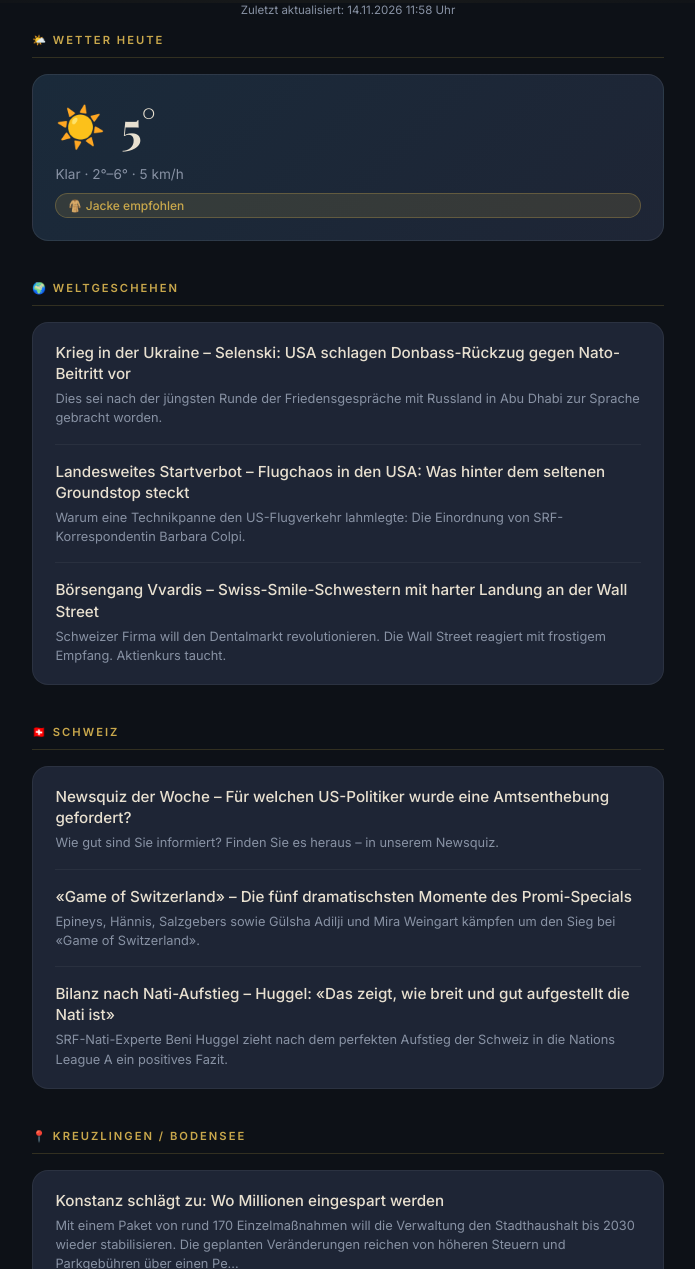
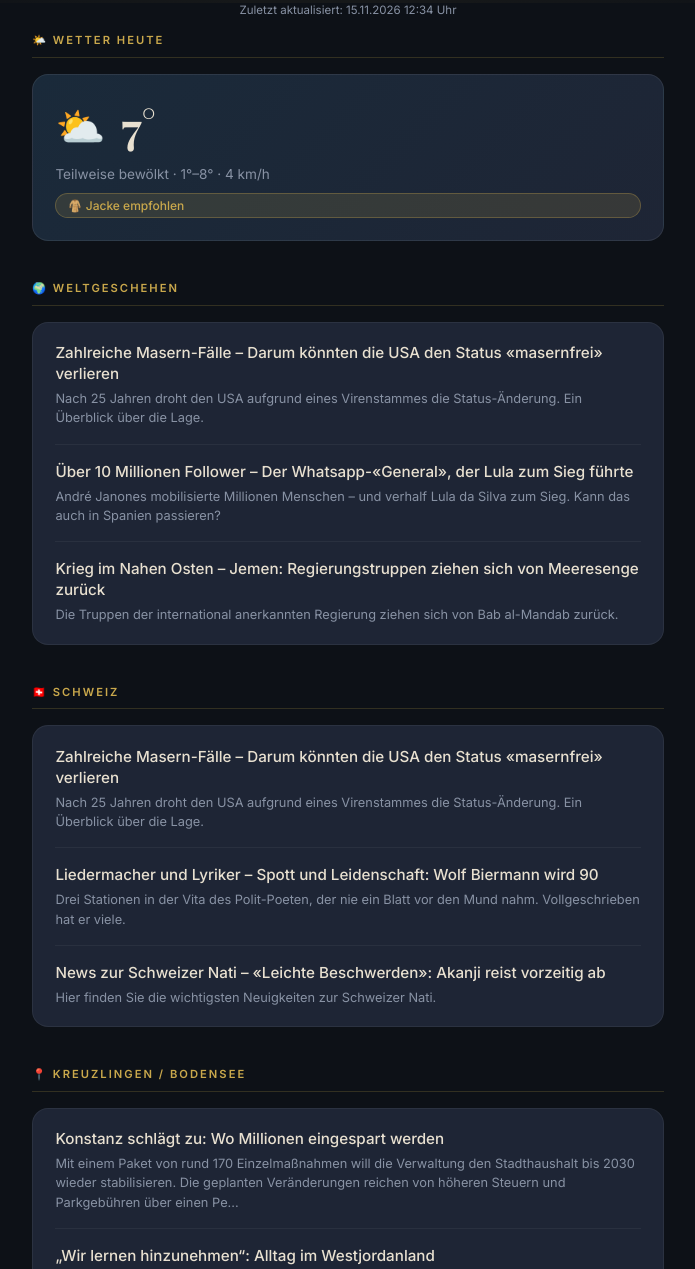
Before and after one commit to marcelbornhauser-sudo/noey-briefing, a plain HTML site: page index.html in a window 1280 px wide. Shown: the part 797-2066 px from the top of the page, without its empty margins (292-987 px from the left). Drawn offline with nearby package versions, Linux system fonts and the light colour scheme; a web font is replaced by a local one.

Commit message:
Daily briefing update 2026-11-15

```diff
--- a/index.html
+++ b/index.html
@@ -65,22 +65,22 @@ body { background: var(--night); color: var(--text); font-family: 'Inter', sans-
 </svg>
 </div>
 <h1 class="greeting">Guten Morgen<em>von Noey</em></h1>
-<div class="date-pill">Samstag, 14. November 2026</div>
+<div class="date-pill">Sonntag, 15. November 2026</div>
 <div class="scroll-hint">▼ SCROLLEN</div>
 </div>
 
 <div class="content">
-<p class="updated-time">Zuletzt aktualisiert: 14.11.2026 11:58 Uhr</p>
+<p class="updated-time">Zuletzt aktualisiert: 15.11.2026 12:34 Uhr</p>
 
 <div class="section">
 <div class="section-header">🌤️ Wetter heute</div>
 <div class="weather-card">
 <div class="weather-main">
-<span class="weather-icon">☀️</span>
-<span class="weather-temp">5°</span>
+<span class="weather-icon">⛅</span>
+<span class="weather-temp">7°</span>
 </div>
 <div class="weather-details">
-<span>Klar · 2°–6° · 5 km/h</span>
+<span>Teilweise bewölkt · 1°–8° · 4 km/h</span>
 <span class="badge badge-warning">🧥 Jacke empfohlen</span>
 </div>
 </div>
@@ -89,28 +89,28 @@ body { background: var(--night); color: var(--text); font-family: 'Inter', sans-
 <div class="section">
 <div class="section-header">🌍 Weltgeschehen</div>
 <div class="card"><div class="news-item">
-<h3 class="news-title"><a href="https://www.srf.ch/news/international/ukraine/krieg-in-der-ukraine-selenski-usa-schlagen-donbass-rueckzug-gegen-nato-beitritt-vor" target="_blank" style="color:inherit;text-decoration:none;">Krieg in der Ukraine – Selenski: USA schlagen Donbass-Rückzug gegen Nato-Beitritt vor</a></h3>
-<p class="news-meta">Dies sei nach der jüngsten Runde der Friedensgespräche mit Russland in Abu Dhabi zur Sprache gebracht worden.</p>
+<h3 class="news-title"><a href="https://www.srf.ch/news/international/zahlreiche-masern-faelle-darum-koennten-die-usa-den-status-masernfrei-verlieren" target="_blank" style="color:inherit;text-decoration:none;">Zahlreiche Masern-Fälle – Darum könnten die USA den Status «masernfrei» verlieren</a></h3>
+<p class="news-meta">Nach 25 Jahren droht den USA aufgrund eines Virenstammes die Status-Änderung. Ein Überblick über die Lage.</p>
 </div><div class="news-item">
-<h3 class="news-title"><a href="https://www.srf.ch/news/international/landesweites-startverbot-flugchaos-in-den-usa-was-hinter-dem-seltenen-groundstop-steckt" target="_blank" style="color:inherit;text-decoration:none;">Landesweites Startverbot – Flugchaos in den USA: Was hinter dem seltenen Groundstop steckt</a></h3>
-<p class="news-meta">Warum eine Technikpanne den US-Flugverkehr lahmlegte: Die Einordnung von SRF-Korrespondentin Barbara Colpi.</p>
+<h3 class="news-title"><a href="https://www.srf.ch/news/international/ueber-10-millionen-follower-der-whatsapp-general-der-lula-zum-sieg-fuehrte" target="_blank" style="color:inherit;text-decoration:none;">Über 10 Millionen Follower – Der Whatsapp-«General», der Lula zum Sieg führte</a></h3>
+<p class="news-meta">André Janones mobilisierte Millionen Menschen – und verhalf Lula da Silva zum Sieg. Kann das auch in Spanien passieren?</p>
 </div><div class="news-item">
-<h3 class="news-title"><a href="https://www.srf.ch/news/wirtschaft/boersengang-vvardis-swiss-smile-schwestern-mit-harter-landung-an-der-wall-street" target="_blank" style="color:inherit;text-decoration:none;">Börsengang Vvardis – Swiss-Smile-Schwestern mit harter Landung an der Wall Street</a></h3>
-<p class="news-meta">Schweizer Firma will den Dentalmarkt revolutionieren. Die Wall Street reagiert mit frostigem Empfang. Aktienkurs taucht.</p>
+<h3 class="news-title"><a href="https://www.srf.ch/news/international/nahost/krieg-im-nahen-osten-jemen-regierungstruppen-ziehen-sich-von-meeresenge-zurueck" target="_blank" style="color:inherit;text-decoration:none;">Krieg im Nahen Osten – Jemen: Regierungstruppen ziehen sich von Meeresenge zurück</a></h3>
+<p class="news-meta">Die Truppen der international anerkannten Regierung ziehen sich von Bab al-Mandab zurück.</p>
 </div></div>
 </div>
 
 <div class="section">
 <div class="section-header">🇨🇭 Schweiz</div>
 <div class="card"><div class="news-item">
-<h3 class="news-title"><a href="https://www.srf.ch/news/gesellschaft/newsquiz-der-woche-fuer-welchen-us-politiker-wurde-eine-amtsenthebung-gefordert" target="_blank" style="color:inherit;text-decoration:none;">Newsquiz der Woche – Für welchen US-Politiker wurde eine Amtsenthebung gefordert?</a></h3>
-<p class="news-meta">Wie gut sind Sie informiert? Finden Sie es heraus – in unserem Newsquiz.</p>
+<h3 class="news-title"><a href="https://www.srf.ch/news/international/zahlreiche-masern-faelle-darum-koennten-die-usa-den-status-masernfrei-verlieren" target="_blank" style="color:inherit;text-decoration:none;">Zahlreiche Masern-Fälle – Darum könnten die USA den Status «masernfrei» verlieren</a></h3>
+<p class="news-meta">Nach 25 Jahren droht den USA aufgrund eines Virenstammes die Status-Änderung. Ein Überblick über die Lage.</p>
 </div><div class="news-item">
-<h3 class="news-title"><a href="https://www.srf.ch/sendungen/unterhaltungssendungen/game-of-switzerland-die-fuenf-dramatischsten-momente-des-promi-specials" target="_blank" style="color:inherit;text-decoration:none;">«Game of Switzerland» – Die fünf dramatischsten Momente des Promi-Specials</a></h3>
-<p class="news-meta">Epineys, Hännis, Salzgebers sowie Gülsha Adilji und Mira Weingart kämpfen um den Sieg bei «Game of Switzerland».</p>
+<h3 class="news-title"><a href="https://www.srf.ch/kultur/gesellschaft-religion/liedermacher-und-lyriker-spott-und-leidenschaft-wolf-biermann-wird-90" target="_blank" style="color:inherit;text-decoration:none;">Liedermacher und Lyriker – Spott und Leidenschaft: Wolf Biermann wird 90</a></h3>
+<p class="news-meta">Drei Stationen in der Vita des Polit-Poeten, der nie ein Blatt vor den Mund nahm. Vollgeschrieben hat er viele.</p>
 </div><div class="news-item">
-<h3 class="news-title"><a href="https://www.srf.ch/sport/fussball/nationalmannschaft/bilanz-nach-nati-aufstieg-huggel-das-zeigt-wie-breit-und-gut-aufgestellt-die-nati-ist" target="_blank" style="color:inherit;text-decoration:none;">Bilanz nach Nati-Aufstieg – Huggel: «Das zeigt, wie breit und gut aufgestellt die Nati ist»</a></h3>
-<p class="news-meta">SRF-Nati-Experte Beni Huggel zieht nach dem perfekten Aufstieg der Schweiz in die Nations League A ein positives Fazit.</p>
+<h3 class="news-title"><a href="https://www.srf.ch/sport/fussball/super-league/news-zur-schweizer-nati-leichte-beschwerden-akanji-reist-vorzeitig-ab" target="_blank" style="color:inherit;text-decoration:none;">News zur Schweizer Nati – «Leichte Beschwerden»: Akanji reist vorzeitig ab</a></h3>
+<p class="news-meta">Hier finden Sie die wichtigsten Neuigkeiten zur Schweizer Nati.</p>
 </div></div>
 </div>
 
```
